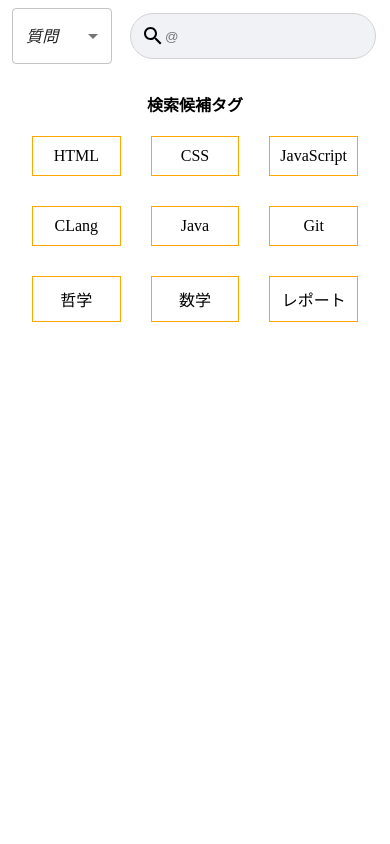
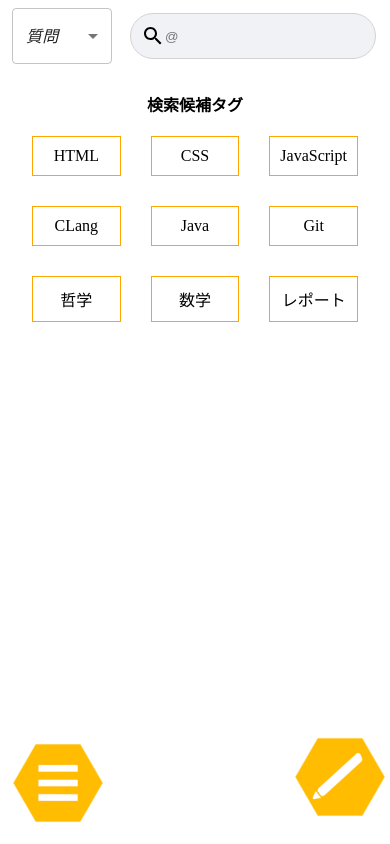
Before and after one commit to riku546/iniadb4-nextjs, a Next.js app: page /SearchPage in a window 390 px wide. Built offline with nearby package versions, Linux system fonts and the light colour scheme.

Commit message:
検索ページにハンバーガーメニューを追加した

```diff
--- a/src/css/pageCss/SearchPage.module.css
+++ b/src/css/pageCss/SearchPage.module.css
@@ -40,6 +40,10 @@
   width: 50px;
 }
 
+.underMenu {
+  display: none;
+}
+
 @media (max-width: 700px) {
   .searchBox {
     margin: 10px;
@@ -52,4 +56,12 @@
   .arrowCircleLeftIcon {
     display: none;
   }
+
+  .underMenu {
+    width: 100%;
+    display: flex;
+    justify-content: space-between;
+    position: absolute;
+    bottom: 5px;
+  }
 }
--- a/src/pages/SearchPage.tsx
+++ b/src/pages/SearchPage.tsx
@@ -5,10 +5,12 @@ import Selecter from "@/components/Selecter";
 import NextLink from "next/link";
 import UseSearchPage from "@/customHook/UseSearchPage";
 import ArrowCircleLeftIcon from "@mui/icons-material/ArrowCircleLeft";
+import UnderMenu from "@/components/UnderMenu";
 const SearchPage = () => {
   const { categoryList, searchSuggests, Selectedcategory, setCategoryFn } =
     UseSearchPage();
   return (
+    <>
       <div className={styles.container}>
         <div className={styles.searchArea}>
           <div className={styles.flexLayout}>
@@ -43,6 +45,10 @@ const SearchPage = () => {
           </div>
         </div>
       </div>
+      <div className={styles.underMenu}>
+        <UnderMenu />
+      </div>
+    </>
   );
 };
 
```
Lines whose indentation alone changed are shown as unchanged.
